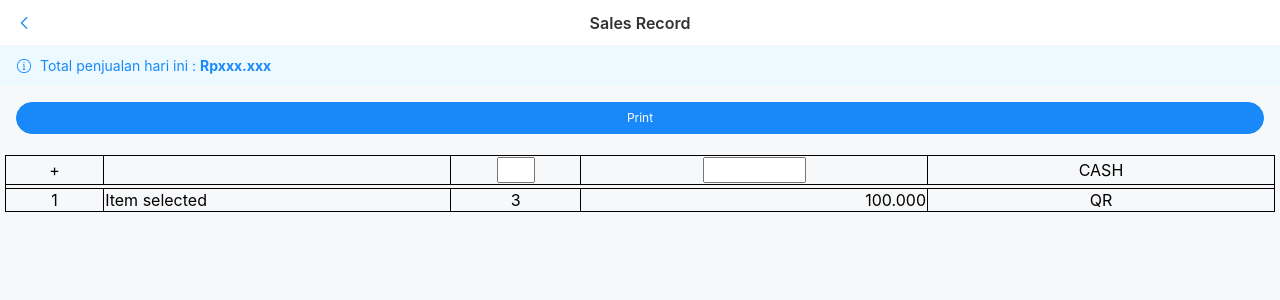
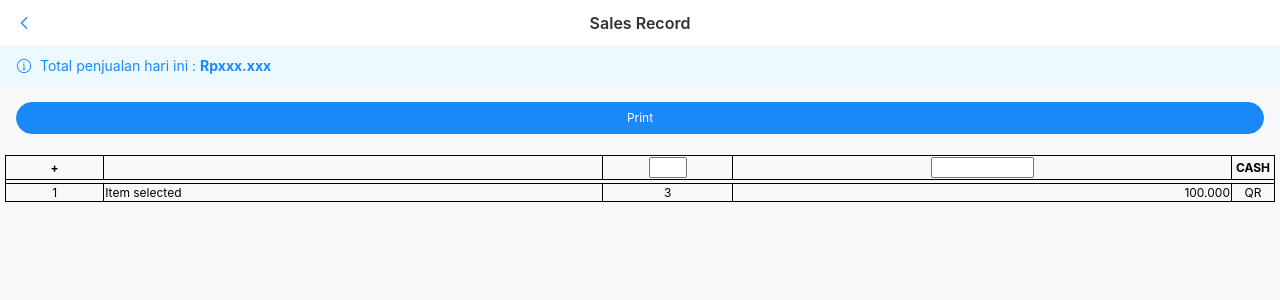
Before and after one commit to cacing69/room-pwa, a Vue app: page /#/1/sales-record in a window 1280 px wide. Shown: the top 300 px of the page. Built offline with nearby package versions, Linux system fonts and the light colour scheme; what @tanstack/vue-query would draw is missing.

Commit message:
sales rec

```diff
--- a/src/modules/sales.record/sales.record.page.vue
+++ b/src/modules/sales.record/sales.record.page.vue
@@ -29,37 +29,38 @@
             table-layout: fixed;
             white-space: pre-line;
             border-collapse: collapse;
-            border: 1px solid black
+            border: 1px solid black;
+            font-size: 12px;
           "
         >
           <tr>
-            <td style="border: 1px solid black; width:7.5%; text-align: center">+</td>
-            <td style="border: 1px solid black" @click="showPicker = true">
+            <th style="border: 1px solid black; width:7.5%; text-align: center">+</th>
+            <th style="border: 1px solid black" @click="showPicker = true">
               {{ fieldValue.text }}
-            </td>
-            <td style="border: 1px solid black; width:10%; text-align: center;">
+            </th>
+            <th style="border: 1px solid black; width:10%; text-align: center;">
               <input type="number" name="" id="" style="width:30px">
-            </td>
-            <td style="border: 1px solid black; text-align: center">
+            </th>
+            <th style="border: 1px solid black; text-align: center">
               <input type="number" name="" id="" style="width:95px">
-            </td>
-            <td style="border: 1px solid black; text-align: center">CASH</td>
+            </th>
+            <th style="border: 1px solid black; text-align: center; width:40px">CASH</th>
           </tr>
           <tr>
             <td colspan="5" style="height:1px;"></td>
           </tr>
           <tr>
-            <td style="border: 1px solid black; width:10px; text-align: center">1</td>
+            <td style="border: 1px solid black;  text-align: center">1</td>
             <td style="border: 1px solid black" >
               Item selected
             </td>
-            <td style="border: 1px solid black; width:10px; text-align: center;">
+            <td style="border: 1px solid black;  text-align: center;">
               3
             </td>
             <td style="border: 1px solid black; text-align: right">
               100.000
             </td>
-            <td style="border: 1px solid black; width:15px; text-align: center">QR</td>
+            <td style="border: 1px solid black; text-align: center">QR</td>
           </tr>
         </table>
       </div>
```
